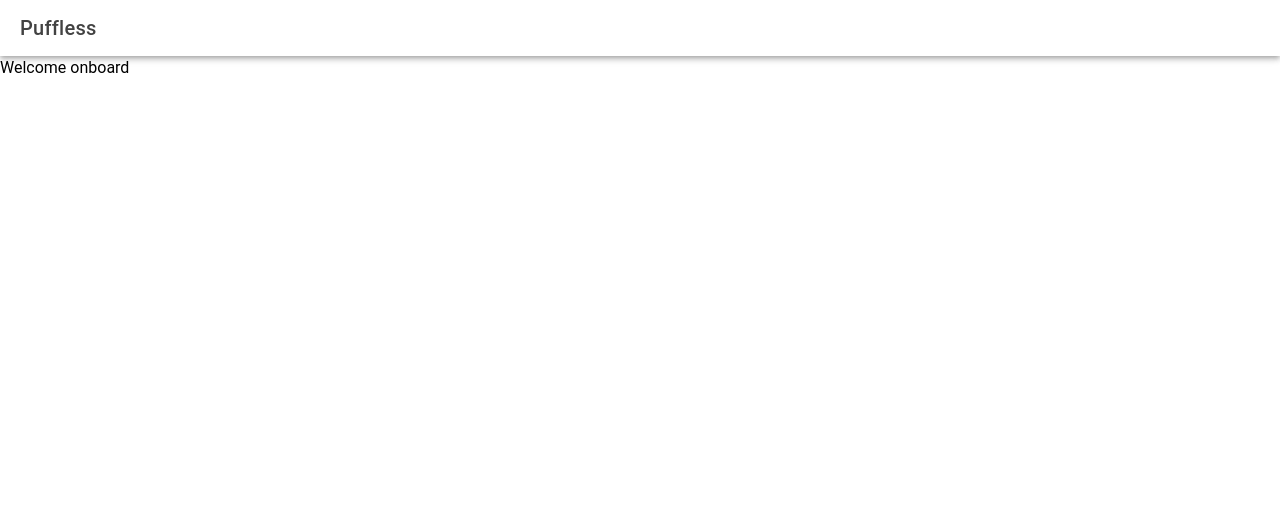
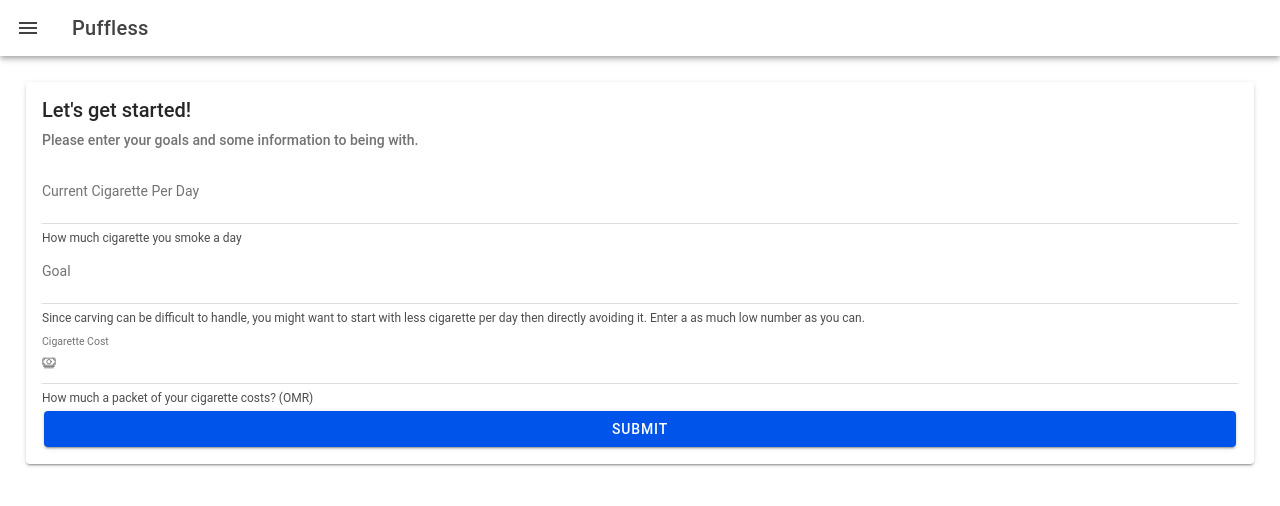
Before and after one commit to kachkolasa/puffless, a React (Vite) app: page / in a window 1280 px wide. Shown: the top 506 px of the page. Built offline with nearby package versions, Linux system fonts and the light colour scheme; no server answers; sample sign-in values are in the browser's storage; what @capacitor/core would draw is missing.

Commit message:
capture user goals and save to firebase

```diff
--- a/firebase.ts
+++ b/firebase.ts
@@ -1,7 +1,7 @@
 import { initializeApp } from "firebase/app";
-import { onAuthStateChanged } from "firebase/auth";
-import { getAuth, signInWithEmailAndPassword, createUserWithEmailAndPassword, updateProfile, setPersistence, indexedDBLocalPersistence, initializeAuth } from "firebase/auth";
+import { onAuthStateChanged, getAuth, signInWithEmailAndPassword, createUserWithEmailAndPassword, updateProfile, setPersistence, indexedDBLocalPersistence, initializeAuth } from "firebase/auth";
 import {Capacitor} from "@capacitor/core";
+import { getFirestore } from "firebase/firestore";
 
 const firebaseConfig = {
     apiKey: import.meta.env.VITE_FIREBASE_API_KEY,
@@ -28,6 +28,7 @@
 }
 
 const auth = whichAuth()
+export const db = getFirestore(app);
 
 export async function login(email: string, password: string) {
     try {
--- a/src/App.tsx
+++ b/src/App.tsx
@@ -2,6 +2,9 @@
 import {IonApp, IonLoading, IonRouterOutlet, setupIonicReact} from '@ionic/react';
 import { IonReactRouter } from '@ionic/react-router';
 import Home from './pages/Home';
+import { getDoc, doc } from '@firebase/firestore';
+import { db } from '../firebase';
+
 
 /* Core CSS required for Ionic components to work properly */
 import '@ionic/react/css/core.css';
@@ -40,6 +43,7 @@
 import {useEffect, useState} from "react";
 import {getCurrentUser} from "../firebase";
 import {authSlice} from "./redux/slices/authSlice";
+import {userSlice} from "./redux/slices/userSlice";
 
 setupIonicReact();
 
@@ -58,6 +62,17 @@
                 } else {
                     dispatch(authSlice.actions.logout());
                 }
+
+                // Check if the user has completed KYC
+                const docRef = doc(db, 'userGoal', currentUser.uid);
+                const docSnap = await getDoc(docRef);
+
+                if (docSnap.exists()) {
+                    dispatch(userSlice.actions.setKYC(true));
+                } else {
+                    dispatch(userSlice.actions.setKYC(false));
+                }
+
             } catch (error) {
                 console.error('Error during authentication:', error);
             } finally {
--- /dev/null
+++ b/src/components/KYC.tsx
@@ -0,0 +1,106 @@
+import {
+    IonButton,
+    IonCard,
+    IonCardContent,
+    IonCardHeader,
+    IonCardSubtitle,
+    IonCardTitle, IonIcon,
+    IonInput, useIonAlert,
+} from "@ionic/react";
+import {cashOutline} from "ionicons/icons";
+import { setDoc, doc } from '@firebase/firestore';
+import {db, getCurrentUser} from '../../firebase';
+import {useDispatch} from "react-redux";
+import {userSlice} from "../redux/slices/userSlice";
+
+const KYC = () => {
+    const [presentAlert] = useIonAlert();
+
+    const dispatch = useDispatch();
+
+    const handleSubmit = async (e: any) => {
+        e.preventDefault();
+        const formData = new FormData(e.target);
+        const initial = formData.get("initial") as string;
+        const goal = formData.get("goal") as string;
+        const cost = formData.get("cost") as string;
+
+        if(!initial || !goal || !cost){
+            await presentAlert({
+                header: 'Invalid Data',
+                message: 'Please enter all the fields.',
+                buttons: ['OK'],
+            });
+
+            return
+        }
+
+        if(parseInt(initial) <= parseInt(goal)){
+            await presentAlert({
+                header: 'Invalid Data',
+                message: 'Your goal should be less than your current cigarette consumption.',
+                buttons: ['OK'],
+            });
+
+            return
+        }
+
+        try{
+            const currentUser = await getCurrentUser();
+            const docRef = doc(db, 'userGoal', currentUser.uid);
+            await setDoc(docRef, {
+                uid: currentUser.uid,
+                initial: parseInt(initial),
+                goal: parseInt(goal),
+                cost: parseFloat(cost),
+                updatedAt: new Date().toISOString()
+            });
+        } catch (error){
+            console.error('Error saving user goals:', error);
+            await presentAlert({
+                header: 'Error',
+                message: 'An error occurred while saving your goals. Please try again later.',
+                buttons: ['OK'],
+            });
+
+            return;
+        }
+
+        dispatch(userSlice.actions.setKYC(true));
+
+        await presentAlert({
+            header: 'Success',
+            message: 'Your goals have been saved successfully.',
+            buttons: ['OK'],
+        });
+    }
+
+    return (
+        <div>
+            <IonCard>
+                <IonCardHeader>
+                    <IonCardTitle>
+                        Let's get started!
+                    </IonCardTitle>
+                    <IonCardSubtitle>
+                        Please enter your goals and some information to being with.
+                    </IonCardSubtitle>
+                </IonCardHeader>
+
+                <IonCardContent className={"space-y-2"}>
+                    <form action="" method={"post"} onSubmit={handleSubmit}>
+                        <IonInput name={"initial"} labelPlacement="floating" type={"number"} label={"Current Cigarette Per Day"} helperText={"How much cigarette you smoke a day"}></IonInput>
+                        <IonInput name={"goal"} labelPlacement="floating" type={"number"} label={"Goal"} helperText={"Since carving can be difficult to handle, you might want to start with less cigarette per day then directly avoiding it. Enter a as much low number as you can."}></IonInput>
+                        <IonInput name={"cost"} labelPlacement="floating" step={"0.1"} type={"number"} label={"Cigarette Cost"} helperText={"How much a packet of your cigarette costs? (OMR)"}>
+                            <IonIcon slot={"start"} icon={cashOutline} />
+                        </IonInput>
+
+                        <IonButton expand={"block"} type={"submit"}>Submit</IonButton>
+                    </form>
+                </IonCardContent>
+            </IonCard>
+        </div>
+    )
+}
+
+export default KYC;
--- /dev/null
+++ b/src/components/Layout.tsx
@@ -0,0 +1,57 @@
+import {
+    IonButton,
+    IonButtons,
+    IonContent,
+    IonHeader, IonIcon,
+    IonMenu,
+    IonMenuButton,
+    IonPage,
+    IonText,
+    IonTitle,
+    IonToolbar
+} from '@ionic/react';
+import {powerOutline} from "ionicons/icons";
+import {logout} from "../../firebase";
+import {useDispatch} from "react-redux";
+import {authSlice} from "../redux/slices/authSlice";
+
+const Layout = ({children}: {children: React.ReactNode}) => {
+    const dispatch = useDispatch();
+    const handleLogout = async () => {
+        await logout();
+        dispatch(authSlice.actions.logout());
+    }
+
+    return (
+        <>
+            <IonMenu contentId="main-content">
+                <IonHeader>
+                    <IonToolbar>
+                        <div className="flex items-center justify-between pr-5">
+                            <IonTitle>Menu</IonTitle>
+                            <IonButtons slot="end">
+                                <IonIcon icon={powerOutline} className={"text-xl cursor-pointer"} onClick={handleLogout}></IonIcon>
+                            </IonButtons>
+                        </div>
+                    </IonToolbar>
+                </IonHeader>
+                <IonContent className="ion-padding">This is the menu content.</IonContent>
+            </IonMenu>
+            <IonPage id="main-content">
+                <IonHeader>
+                    <IonToolbar>
+                        <IonButtons slot="start">
+                            <IonMenuButton></IonMenuButton>
+                        </IonButtons>
+                        <IonTitle>Puffless</IonTitle>
+                    </IonToolbar>
+                </IonHeader>
+                <IonContent className="ion-padding">
+                    {children}
+                </IonContent>
+            </IonPage>
+        </>
+    );
+};
+
+export default Layout;
--- a/src/pages/Home.tsx
+++ b/src/pages/Home.tsx
@@ -1,24 +1,34 @@
-import {IonContent, IonHeader, IonPage, IonText, IonTitle, IonToolbar} from '@ionic/react';
-import ExploreContainer from '../components/ExploreContainer';
+import {
+    IonButtons,
+    IonContent,
+    IonHeader,
+    IonMenu,
+    IonMenuButton,
+    IonPage,
+    IonText,
+    IonTitle,
+    IonToolbar
+} from '@ionic/react';
 import './Home.css';
+import Layout from "../components/Layout";
+import {useEffect, useState} from "react";
+import {getCurrentUser} from "../../firebase";
+import {useSelector} from "react-redux";
+import KYC from "../components/KYC";
 
 const Home: React.FC = () => {
+    const isKYCDone = useSelector((state: any) => state.user.isKYCDone);
+
   return (
-    <IonPage>
-      <IonHeader>
-        <IonToolbar>
-          <IonTitle>Puffless</IonTitle>
-        </IonToolbar>
-      </IonHeader>
-      <IonContent fullscreen>
-        <IonHeader collapse="condense">
-          <IonToolbar>
-            <IonTitle size="large">Puffless2</IonTitle>
-          </IonToolbar>
-        </IonHeader>
-          <IonText>Welcome onboard</IonText>
-      </IonContent>
-    </IonPage>
+    <>
+        <Layout>
+            {isKYCDone && (
+                <IonText>This is the home page.</IonText>
+            )}
+
+            {!isKYCDone && <KYC />}
+        </Layout>
+    </>
   );
 };
 
--- /dev/null
+++ b/src/redux/slices/userSlice.ts
@@ -0,0 +1,23 @@
+import { createSlice } from '@reduxjs/toolkit'
+
+export interface userState {
+    isKYCDone: boolean
+}
+
+const initialState: userState = {
+    isKYCDone: false
+}
+
+export const userSlice = createSlice({
+    name: 'userSlice',
+    initialState,
+    reducers: {
+        setKYC: (state, action) => {
+            state.isKYCDone = action.payload
+        }
+    },
+})
+
+export const { setKYC } = userSlice.actions;
+
+export default userSlice.reducer
--- a/src/redux/store.ts
+++ b/src/redux/store.ts
@@ -1,9 +1,11 @@
 import { configureStore } from '@reduxjs/toolkit'
 import {authSlice} from "./slices/authSlice";
+import {userSlice} from "./slices/userSlice";
 
 export const store = configureStore({
     reducer: {
-        auth: authSlice.reducer
+        auth: authSlice.reducer,
+        user: userSlice.reducer
     },
 })
 
```
